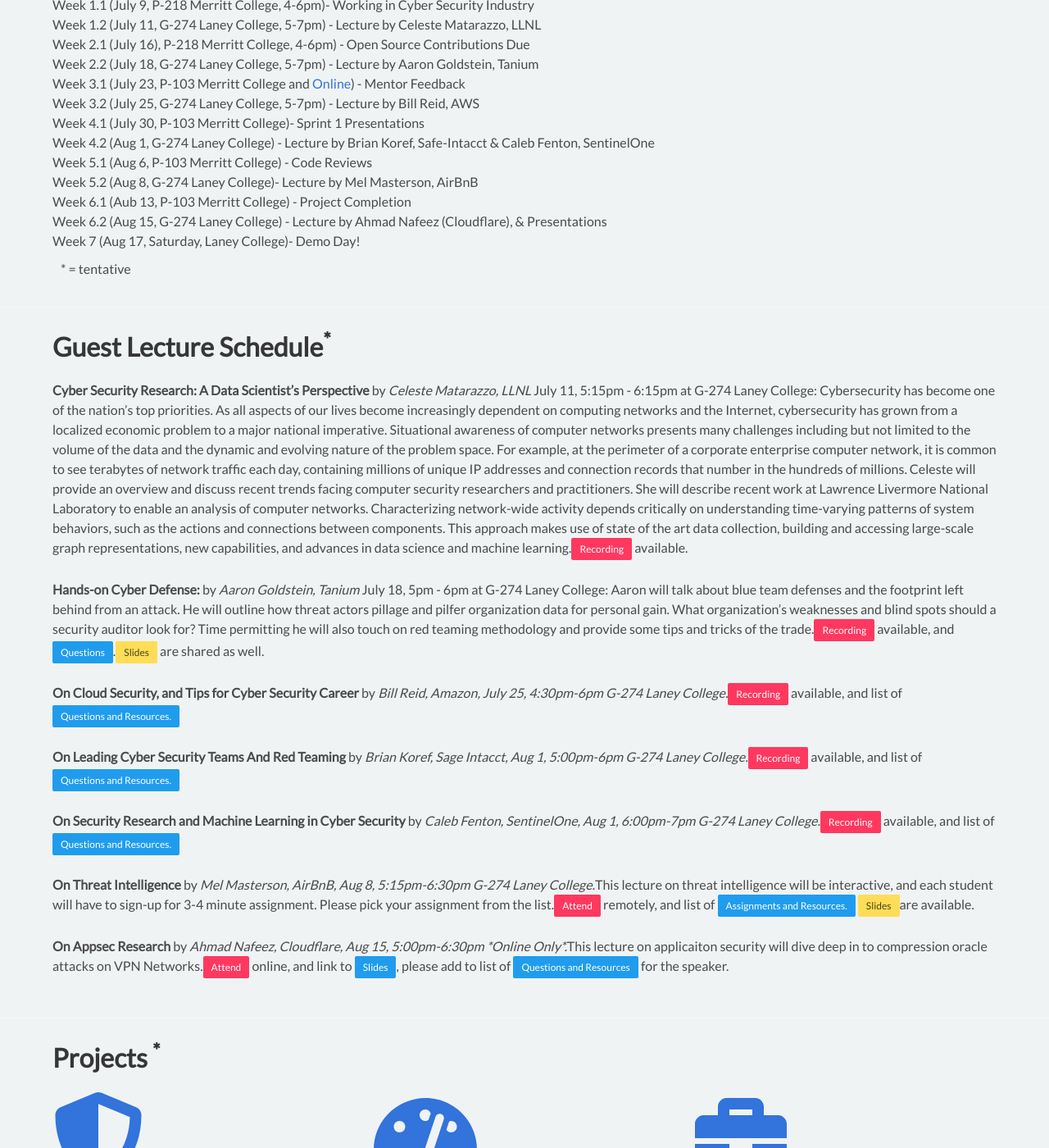
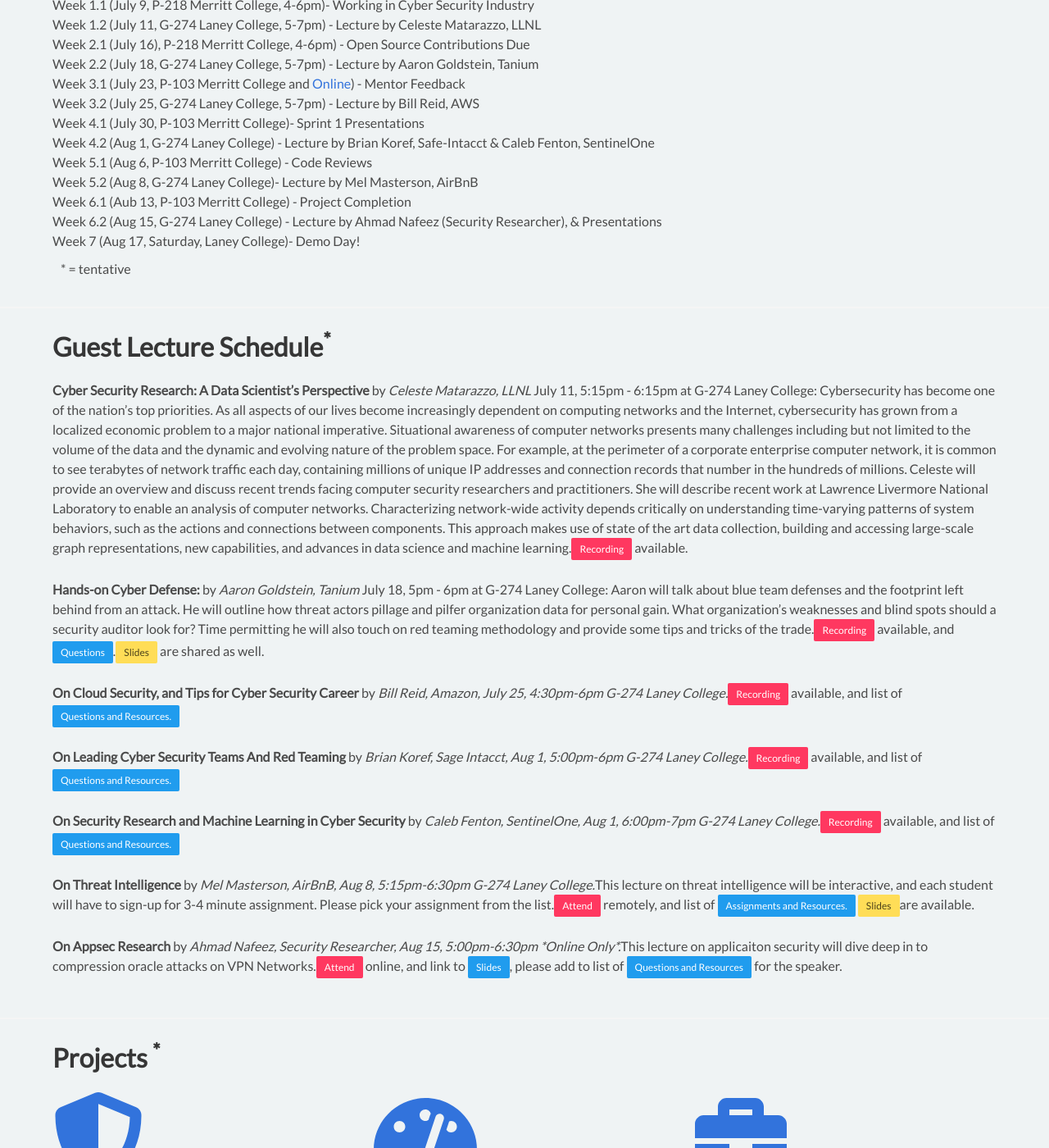
Before and after one commit to cyberdefendersprogram/www-homepage, a Jekyll site: the page built from summerprogram.html, in a window 1280 px wide and 1400 px high, scrolled down 2449 px. Shown: the whole window at 82% size. Built offline with Jekyll 4.4.1, drawn with Linux system fonts in a browser that asks for light colours; nearby versions of some CDN libraries.

Commit message:
Update summerprogram.html

```diff
--- a/summerprogram.html
+++ b/summerprogram.html
@@ -105,7 +105,7 @@
             <li>Week 5.1 (Aug 6, P-103 Merritt College) - Code Reviews</li>
             <li>Week 5.2 (Aug 8, G-274 Laney College)- Lecture by Mel Masterson, AirBnB</li>
             <li>Week 6.1 (Aub 13, P-103 Merritt College) - Project Completion</li>
-            <li>Week 6.2 (Aug 15, G-274 Laney College) - Lecture by Ahmad Nafeez (Cloudflare), & Presentations</li>
+            <li>Week 6.2 (Aug 15, G-274 Laney College) - Lecture by Ahmad Nafeez (Security Researcher), & Presentations</li>
             <li>Week 7 (Aug 17, Saturday, Laney College)- Demo Day!</li>
         </ul>
         <p>* = tentative</p>
@@ -122,7 +122,7 @@
         <li id="guest-lecture-4"><b>On Leading Cyber Security Teams And Red Teaming</b> by <em>Brian Koref, Sage Intacct, Aug 1, 5:00pm-6pm G-274 Laney College.</em><a class="button is-small is-danger" href="https://youtu.be/1-uU7w-jUcU">Recording</a> available, and list of <a class="button is-small is-info" href="https://docs.google.com/document/d/1B7HoCaBVmYsnJKmZruO0MzbLOybEI3tVe9l9thfqfYY/edit?usp=sharing">Questions and Resources.</a></li><br/>
         <li><b>On Security Research and Machine Learning in Cyber Security</b> by <em>Caleb Fenton, SentinelOne, Aug 1, 6:00pm-7pm G-274 Laney College.</em><a class="button is-small is-danger" href="https://youtu.be/92QXzx215OQ">Recording</a> available, and list of <a class="button is-small is-info" href="https://docs.google.com/document/d/1B7HoCaBVmYsnJKmZruO0MzbLOybEI3tVe9l9thfqfYY/edit?usp=sharing">Questions and Resources.</a></li><br/>
         <li id="guest-lecture-5"><b>On Threat Intelligence</b> by <em>Mel Masterson, AirBnB, Aug 8, 5:15pm-6:30pm G-274 Laney College.</em>This lecture on threat intelligence will be interactive, and each student will have to sign-up for 3-4 minute assignment. Please pick your assignment from the list.<a class="button is-small is-danger" href="https://zoom.us/j/812304876">Attend</a> remotely, and list of <a class="button is-small is-info" href="https://docs.google.com/document/d/19nno2Wwu8ME522x-1v-Gti1bCQL9WP92ByFfSstz2EQ/edit?usp=sharing">Assignments and Resources.</a> <a class="button is-small is-warning" href="https://drive.google.com/file/d/17wh-sZon8a9iCMrGse6Od1g7tMnqUfs6/view?usp=sharing">Slides</a>are available.</li><br/>
-        <li id="guest-lecture-6"><b>On Appsec Research</b> by <em>Ahmad Nafeez, Cloudflare, Aug 15, 5:00pm-6:30pm *Online Only*.</em>This lecture on applicaiton security will dive deep in to compression oracle attacks on VPN Networks.<a class="button is-small is-danger" href="https://zoom.us/j/848497134">Attend</a> online, and link to <a class="button is-small is-info" href="https://speakerdeck.com/skepticfx/voracle-compression-oracle-attacks-on-vpn-tunnels">Slides</a>, please add to list of <a class ="button is-small is-info" href="https://docs.google.com/document/d/1g7o-FzrWARssh-e2vFpTIAdDAb0UG_u2odukHKoZ5hw/edit?usp=sharing">Questions and Resources</a> for the speaker.</li><br/>
+        <li id="guest-lecture-6"><b>On Appsec Research</b> by <em>Ahmad Nafeez, Security Researcher, Aug 15, 5:00pm-6:30pm *Online Only*.</em>This lecture on applicaiton security will dive deep in to compression oracle attacks on VPN Networks.<a class="button is-small is-danger" href="https://zoom.us/j/848497134">Attend</a> online, and link to <a class="button is-small is-info" href="https://speakerdeck.com/skepticfx/voracle-compression-oracle-attacks-on-vpn-tunnels">Slides</a>, please add to list of <a class ="button is-small is-info" href="https://docs.google.com/document/d/1g7o-FzrWARssh-e2vFpTIAdDAb0UG_u2odukHKoZ5hw/edit?usp=sharing">Questions and Resources</a> for the speaker.</li><br/>
       </ul>
     </div>
 </section>
```
